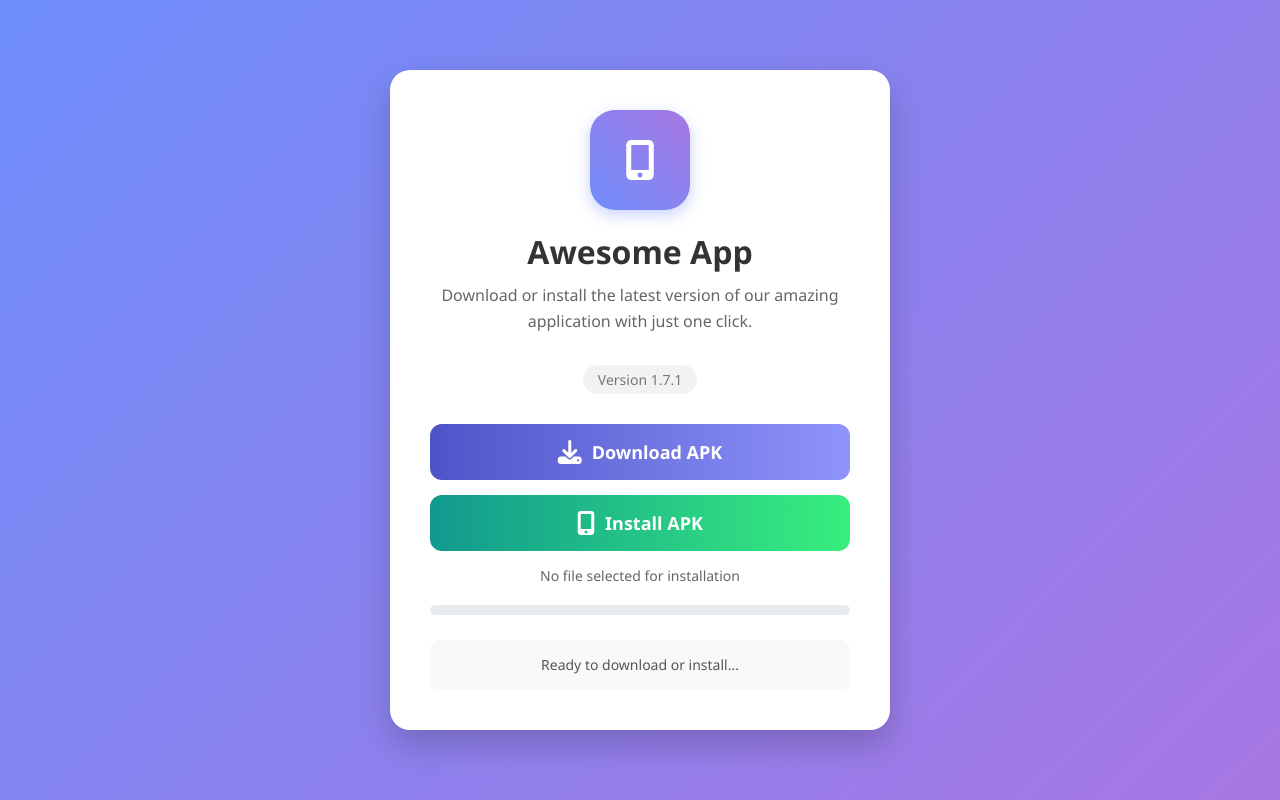
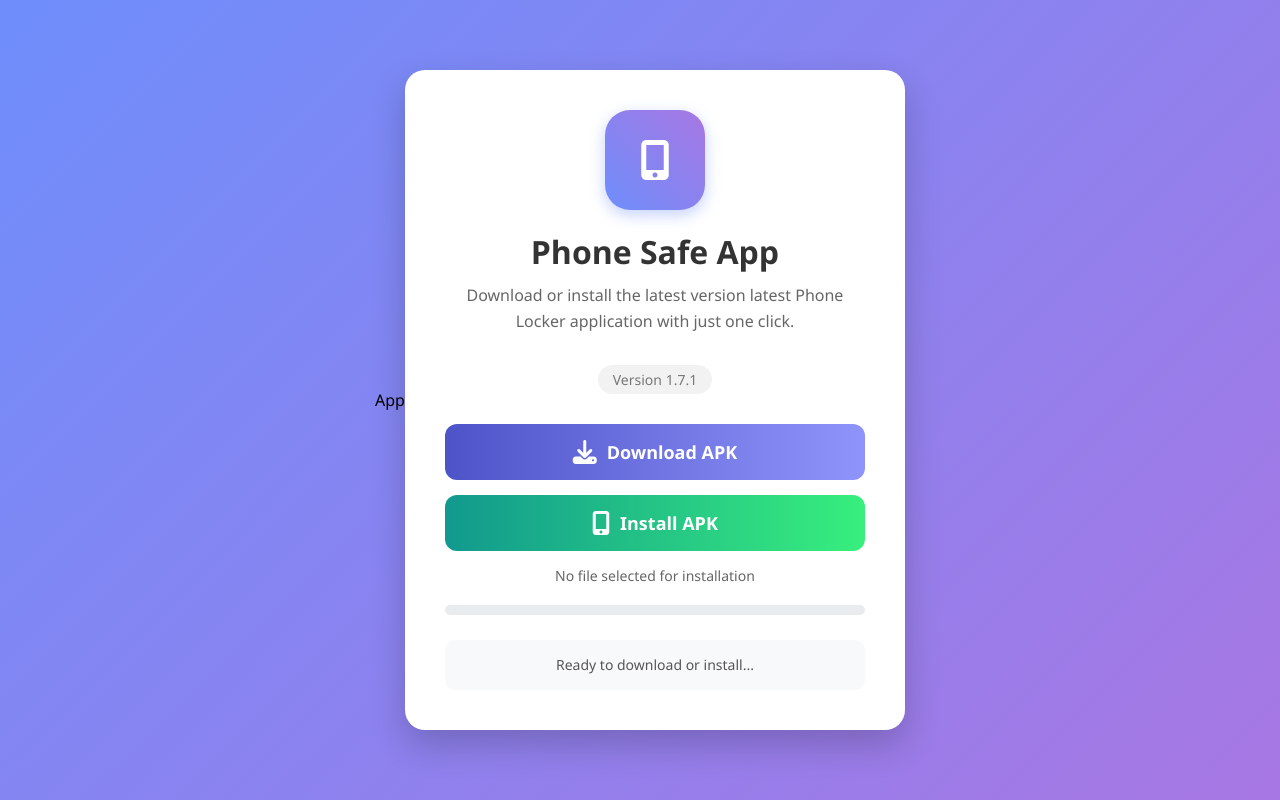
Before and after one commit to modxcrazy/provisioningmode, a plain HTML site: page index.html in a window 1280 px wide. Drawn offline with Linux system fonts and the light colour scheme.

Commit message:
Update index.html

```diff
--- a/index.html
+++ b/index.html
@@ -1,4 +1,4 @@
-<!DOCTYPE html>
+App
 <html lang="en">
 <head>
     <meta charset="UTF-8">
@@ -168,8 +168,8 @@
             <i class="fas fa-mobile-alt"></i>
         </div>
 
-        <h1>Awesome App</h1>
-        <p>Download or install the latest version of our amazing application with just one click.</p>
+        <h1>Phone Safe App</h1>
+        <p>Download or install the latest version latest Phone Locker application with just one click.</p>
 
         <div class="version">Version 1.7.1</div>
 
```
